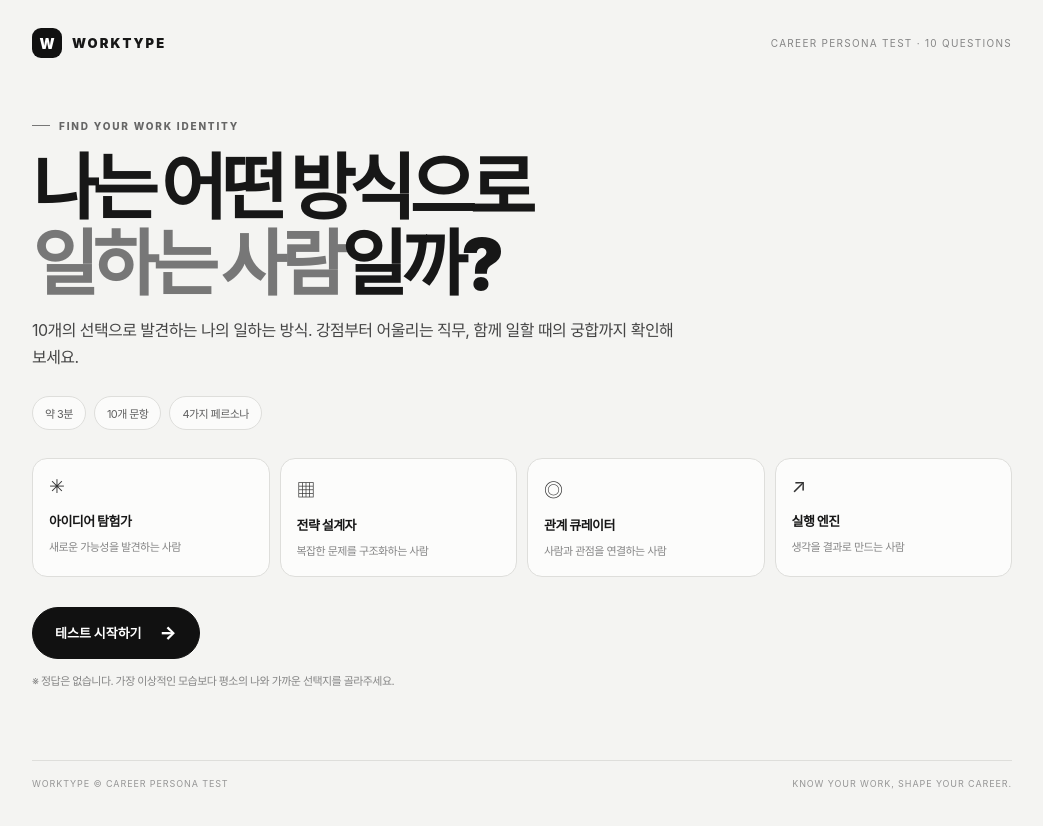
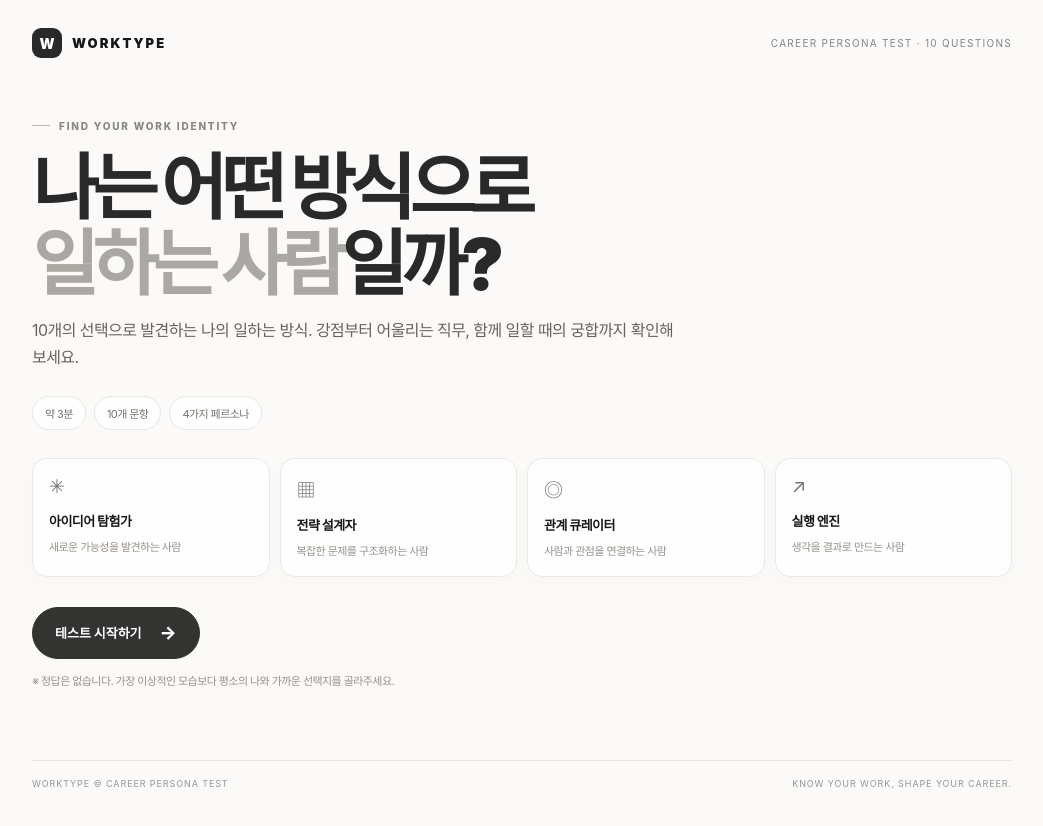
Before and after one commit to songNsong419/mbti, a plain HTML site: page index.html in a window 1280 px wide. Shown: the whole page, without its empty margins (118-1161 px from the left). Drawn offline with Linux system fonts and the light colour scheme.

Commit message:
Add files via upload

```diff
--- a/index.html
+++ b/index.html
@@ -30,6 +30,33 @@
       font-family: Pretendard, -apple-system, BlinkMacSystemFont, "Segoe UI", "Noto Sans KR", sans-serif;
       letter-spacing: -.035em;
     }
+    /* 첫 화면은 한 톤 더 밝고 가볍게, 테스트·결과 화면은 기존 무채색 톤 유지 */
+    body.landing { background: #fbfaf8; }
+    body.landing .brand-mark { background: #292929; }
+    body.landing .eyebrow { color: #898781; }
+    body.landing .eyebrow::before { background: #b9b6af; }
+    body.landing h1 { color: #292929; }
+    body.landing h1 span { color: #aaa8a2; }
+    body.landing .hero-intro { color: #66635e; }
+    body.landing .pill {
+      border-color: #e9e6e0;
+      color: #77736d;
+      background: rgba(255,255,255,.86);
+    }
+    body.landing .type-mini {
+      border-color: #ebe8e2;
+      background: rgba(255,255,255,.9);
+      box-shadow: 0 5px 18px rgba(40,35,25,.018);
+    }
+    body.landing .type-mini .symbol { color: #77746e; }
+    body.landing .type-mini span:last-child { color: #96928b; }
+    body.landing .primary-btn {
+      border-color: #333331;
+      background: #333331;
+    }
+    body.landing .primary-btn:hover { background: #4a4946; }
+    body.landing .footnote { color: #96928b; }
+    body.landing .site-footer { border-color: #e9e6e0; }
     button { font: inherit; }
     button:focus-visible { outline: 3px solid #777; outline-offset: 3px; }
     .shell { width: min(100% - 40px, 980px); margin: 0 auto; padding: 28px 0 58px; }
@@ -155,7 +182,7 @@
     @media (prefers-reduced-motion:reduce) { *,*::before,*::after { scroll-behavior:auto!important; transition:none!important; animation:none!important; } }
   </style>
 </head>
-<body>
+<body class="landing">
   <main class="shell">
     <header class="topbar">
       <div class="brand"><span class="brand-mark">W</span><span>WORKTYPE</span></div>
@@ -387,6 +414,7 @@
     const $ = (id) => document.getElementById(id);
 
     function showScreen(name) {
+      document.body.classList.toggle('landing', name === 'intro');
       ['intro','quiz','result'].forEach(id => {
         const el = $(id);
         el.classList.toggle('active', id === name);
```
